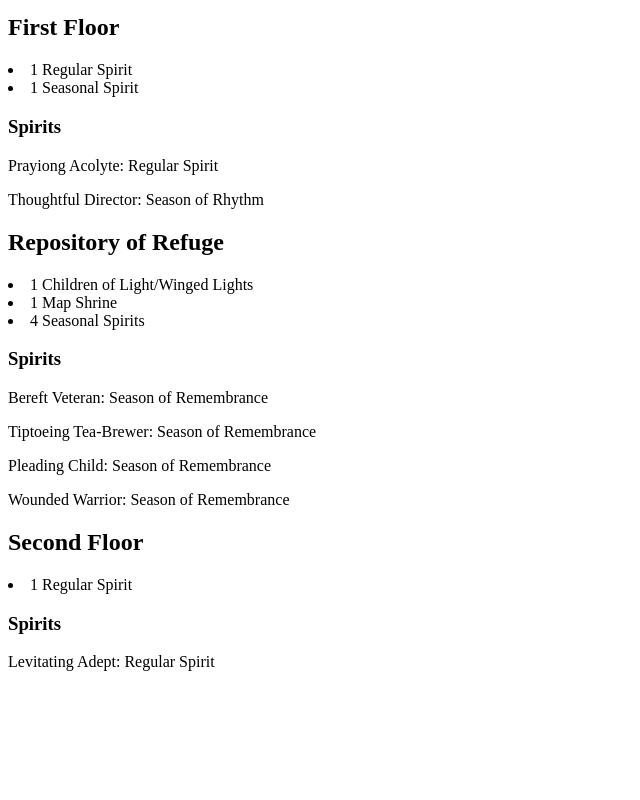
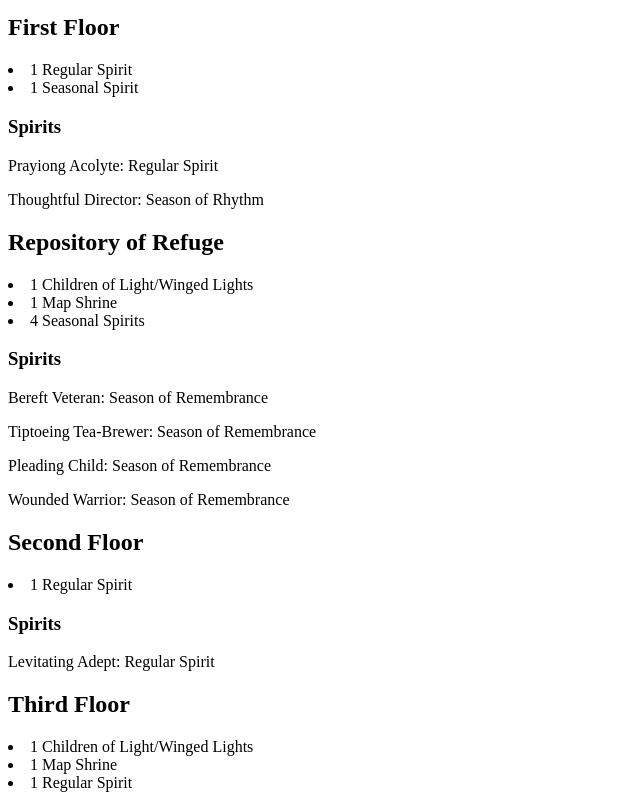
Before and after one commit to TheKathyX/ThatSkyApp, a plain HTML site: page vault.html in a window 1280 px wide. Shown: the part 1578-2378 px from the top of the page, without its empty margins (0-640 px from the left). Before the commit the page ends 2265 px from the top, so only its background shows below. Drawn offline with Linux system fonts and the light colour scheme.

Commit message:
Added third floor information

```diff
--- a/vault.html
+++ b/vault.html
@@ -107,6 +107,11 @@
             <h3>Spirits</h3>
                 <p>Levitating Adept: Regular Spirit</p>
 
+        <h2>Third Floor</h2>
+            <li>1 Children of Light/Winged Lights</li>
+            <li>1 Map Shrine</li>
+            <li>1 Regular Spirit</li>
+
 
 </body>
 </html>
```
